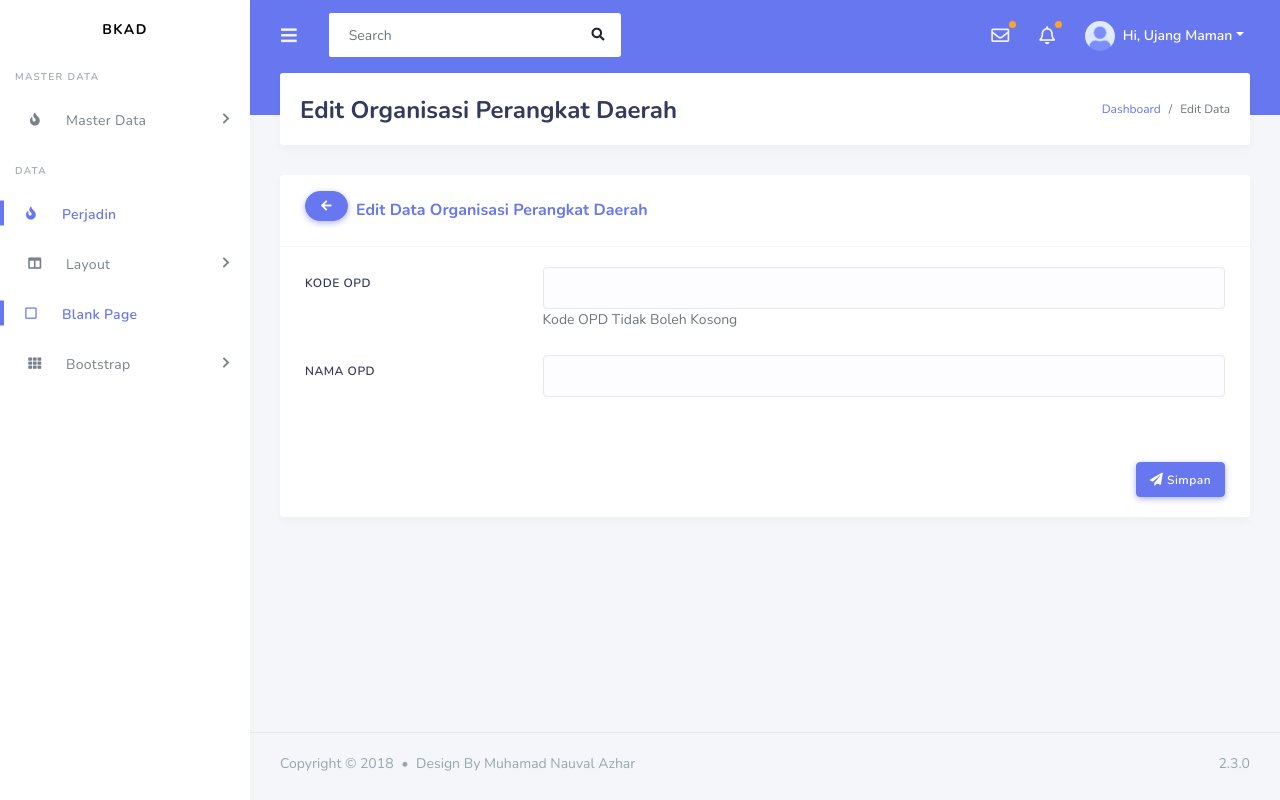
After one commit to raselstr/scrips2, a CodeIgniter 4 app: template app/Views/opd/edit.php in a window 1280 px wide. The commit adds this page. Run offline with PHP 8.4 and a stand-in for CodeIgniter, Linux system fonts and the light colour scheme; the template is opened without the code that fills it, so the values that code supplies are empty; some libraries are stand-ins or nearby versions.

Commit message:
edit data

```diff
--- /dev/null
+++ b/app/Views/opd/edit.php
@@ -0,0 +1,54 @@
+<?= $this->extend('layout/default'); ?>
+
+<?= $this->section('title'); ?>
+  <title>OPD &mdash; BKAD</title>
+<?= $this->endSection(); ?>
+
+<?= $this->section('content'); ?>
+  <section class="section">
+    <div class="section-header">
+      <h1>Edit Organisasi Perangkat Daerah</h1>
+      <div class="section-header-breadcrumb">
+        <div class="breadcrumb-item active"><a href="<?= site_url('/'); ?>">Dashboard</a></div>
+        <div class="breadcrumb-item">Edit Data</div>
+      </div>
+    </div>
+
+    <div class="section-body">
+        <div class="card">
+            <form action = "<?= site_url('opds/update/'.$opd->opd_id); ?>" class="needs-validation" novalidate="" method="post">
+                <?= csrf_field(); ?>
+                <div class="card-header">
+                  <div class="buttons">
+                    <a href="<?= site_url('opds'); ?>" class="btn btn-icon btn-primary"><i class="fas fa-arrow-left"></i></a>
+                  </div>
+                  <h4>Edit Data Organisasi Perangkat Daerah</h4>
+                </div>
+                <div class="card-body">
+                    <div class="form-group row">
+                    <label class="col-sm-3 col-form-label">KODE OPD</label>
+                    <div class="col-sm-9">
+                        <input type="text" name = "opd_kode" value = "<?= $opd->opd_kode; ?>" class="form-control" required="">
+                        <div class="invalid- feedback">
+                        Kode OPD Tidak Boleh Kosong
+                        </div>
+                    </div>
+                    </div>
+                    <div class="form-group row">
+                    <label class="col-sm-3 col-form-label">NAMA OPD</label>
+                    <div class="col-sm-9">
+                        <input type="text" name="opd_nama" value = "<?= $opd->opd_nama; ?>" class="form-control" required="" >
+                        <div class="invalid-feedback">
+                        Nama OPD Tidak Boleh Kosong !!
+                        </div>
+                    </div>
+                    </div>
+                </div>
+                <div class="card-footer text-right">
+                    <button type = "submit" class="btn btn-primary"><i class="fas fa-paper-plane"></i> Simpan</button>
+                </div>
+            </form>
+        </div>
+    </div>
+  </section>
+<?= $this->endSection(); ?>
--- a/app/Views/opd/index.php
+++ b/app/Views/opd/index.php
@@ -39,7 +39,7 @@
                   <td><?= $value->opd_nama; ?></td>
                   <td><?= $value->created_at; ?></td>
                   <td>
-                    <a href="#" class="btn btn-icon btn-sm btn-info"><i class="fas fa-pencil-alt"></i></a>
+                    <a href="<?= site_url('opds/edit/' .$value->opd_id); ?>" class="btn btn-icon btn-sm btn-info"><i class="fas fa-pencil-alt"></i></a>
                     <a href="#" class="btn btn-icon btn-sm btn-warning"><i class="fas fa-trash-alt"></i></a>
                   </td>
                 </tr>
```
Also changed, not shown: app/Controllers/Opds.php (+10 -2 lines).
